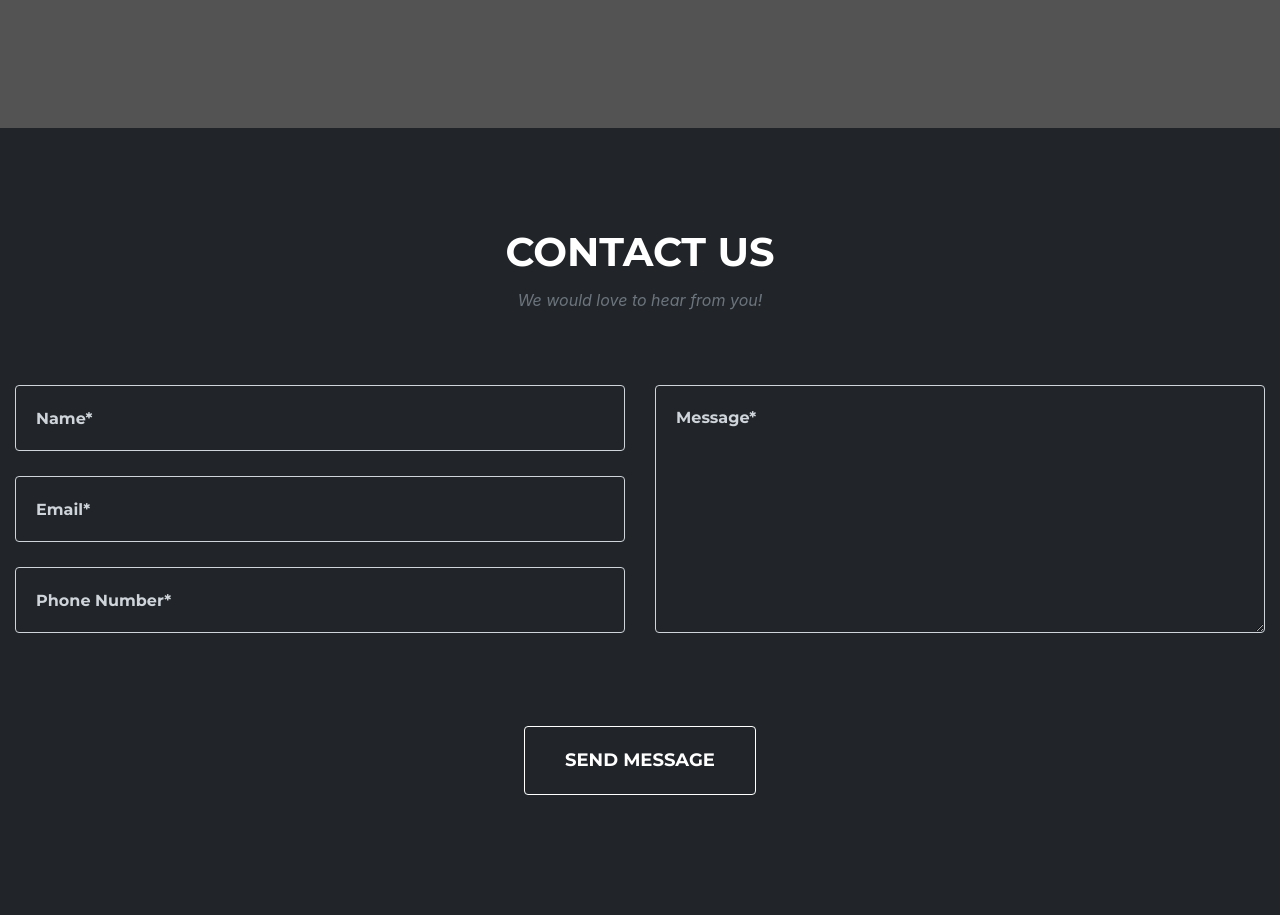
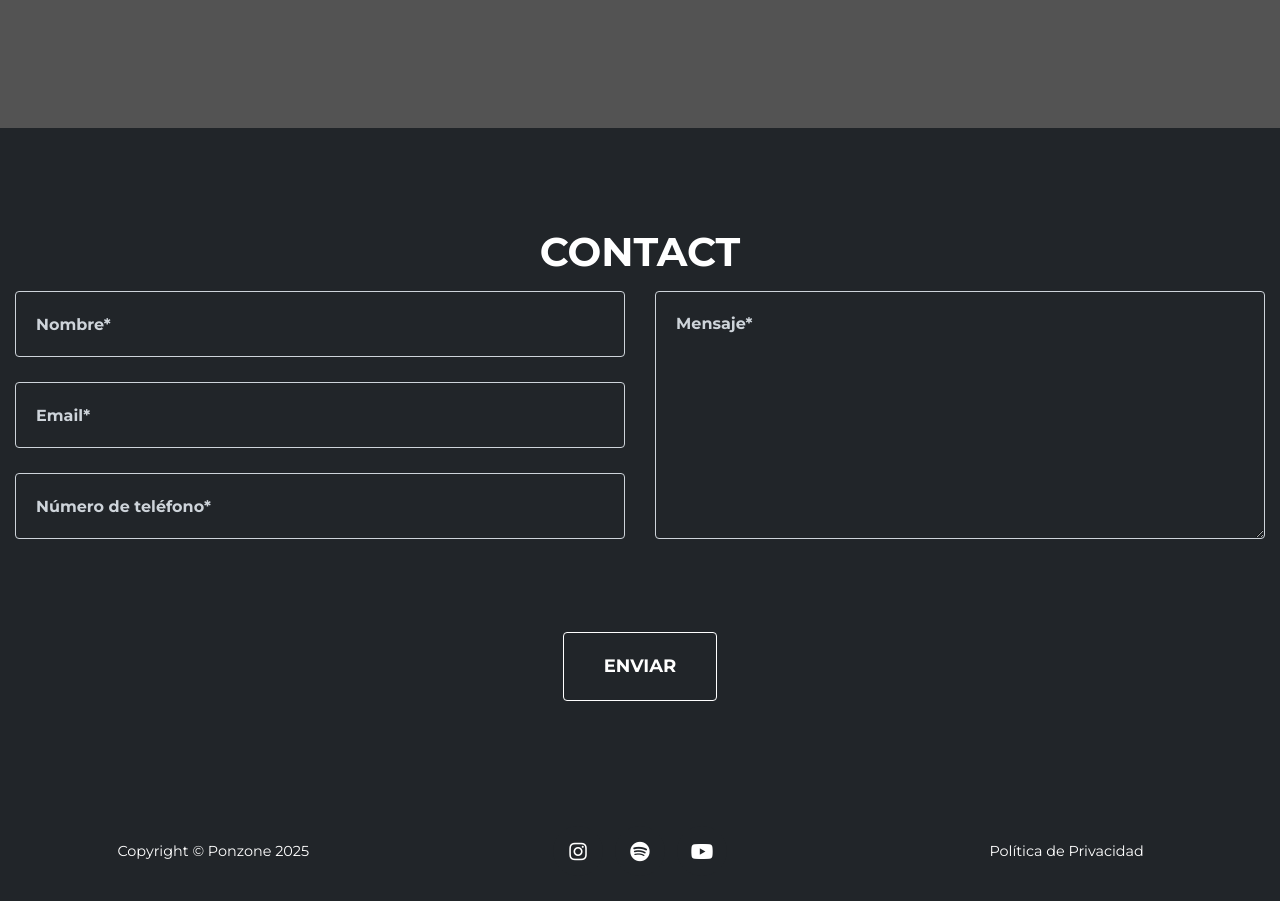
Before and after one commit to PabloJapon/ponzone, a Jekyll site: the page built from index.md, in a window 1280 px wide and 1400 px high, scrolled down 2647 px. Shown: the part 485-1400 px from the top of the window. Built offline with Jekyll 4.4.1, drawn with Linux system fonts in a browser that asks for light colours; some web fonts are replaced.

Commit message:
no message

```diff
--- a/_includes/contact.html
+++ b/_includes/contact.html
@@ -3,8 +3,7 @@
   <div class="container">
     <div class="row">
       <div class="col-lg-12 text-center">
-        <h2 class="section-heading text-uppercase">Contact Us</h2>
-        <h3 class="section-subheading text-muted">We would love to hear from you!</h3>
+        <h2 class="section-heading text-uppercase">Contact</h2>
       </div>
     </div>
     <div class="row">
@@ -15,23 +14,23 @@
           <div class="row">
             <div class="col-md-6">
               <div class="form-group">
-                <input name="name" class="form-control" id="name" type="text" placeholder="Name*" required="required" style="background-color: transparent;">
+                <input name="name" class="form-control" id="name" type="text" placeholder="Nombre*" required="required" style="background-color: transparent;">
               </div>
               <div class="form-group">
                 <input name="email" class="form-control" id="email" type="email" placeholder="Email*" required="required" style="background-color: transparent;">
               </div>
               <div class="form-group">
-                <input name="phone" class="form-control" id="phone" type="tel" placeholder="Phone Number*" required="required" style="background-color: transparent;">
+                <input name="phone" class="form-control" id="phone" type="tel" placeholder="Número de teléfono*" required="required" style="background-color: transparent;">
               </div>
             </div>
             <div class="col-md-6">
               <div class="form-group">
-                <textarea name="message" class="form-control" id="message" placeholder="Message*" required="required" style="background-color: transparent;"></textarea>
+                <textarea name="message" class="form-control" id="message" placeholder="Mensaje*" required="required" style="background-color: transparent;"></textarea>
               </div>
             </div>
             <input type="text" name="bot-field" style="display:none">
             <div class="col-lg-12 text-center" style="margin-top: 2em;">
-              <button id="sendMessageButton" class="btn btn-primary btn-xl text-uppercase" type="submit">Send Message</button>
+              <button id="sendMessageButton" class="btn btn-primary btn-xl text-uppercase" type="submit">Enviar</button>
             </div>
           </div>
         </form>
@@ -42,8 +41,8 @@
   <!-- Success Message Overlay -->
   <div id="success-overlay" style="display: none;">
     <div class="overlay-content">
-      <h3>Thank you for your message!</h3>
-      <p>We’ll get back to you as soon as possible.</p>
+      <h3>Mensaje enviado</h3>
+      <p>Recibirá respuesta lo antes posible.</p>
       <button id="closeOverlay" class="btn btn-primary">Close</button>
     </div>
   </div>
@@ -66,7 +65,7 @@
   }
 
   .overlay-content {
-    background: #fff;
+    background: #adadad;
     padding: 30px;
     text-align: center;
     border-radius: 8px;
--- a/assets/js/contact_me.js
+++ b/assets/js/contact_me.js
@@ -20,11 +20,11 @@
           successOverlay.style.display = "flex";
           form.reset(); // Reset the form fields
         } else {
-          alert("Oops! Something went wrong. Please try again.");
+          alert("Algo ha ido mal. Por favor, inténtelo de nuevo.");
         }
       })
       .catch((error) => {
-        alert("There was an error submitting your form. Please try again.");
+        alert("Se ha producido un error al enviar el formulario. Por favor, inténtelo de nuevo.");
         console.error("Form submission error:", error);
       });
   });
```
